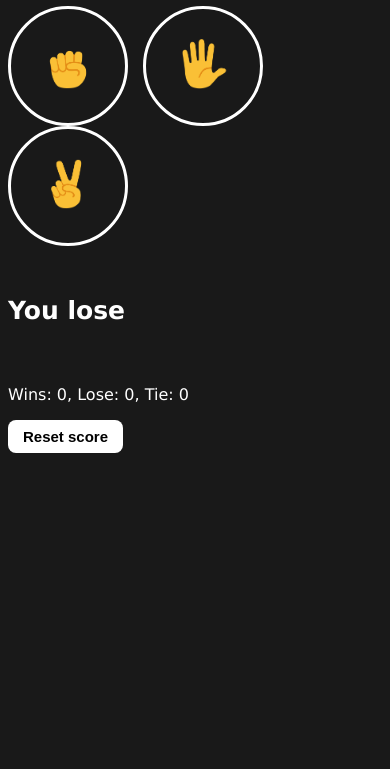
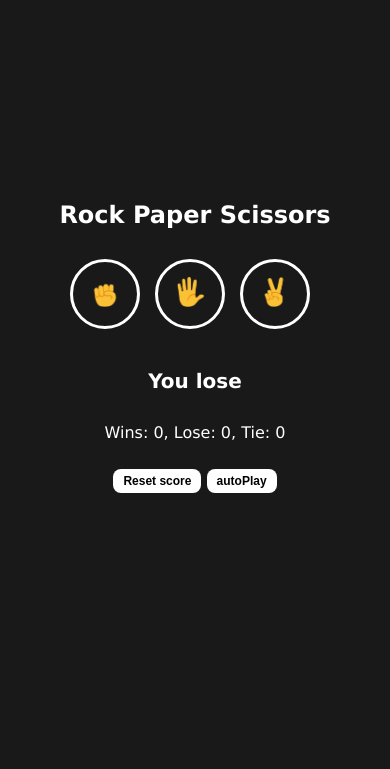
Before and after one commit to AveshBakhed/Rock-paper-Scissors-game, a plain HTML site: page index.html in a window 390 px wide. Shown: the part 75-844 px from the top of the page. Drawn offline with Linux system fonts and the light colour scheme.

Commit message:
my final

```diff
--- a/index.html
+++ b/index.html
@@ -7,10 +7,13 @@
     <link rel="stylesheet" href="styles.css">
   </head>
   <body>
+    <div class="conatiner">
       <h1>Rock Paper Scissors</h1>
+        <div class="choose-options">
           <button onclick=" playGame('Rock')" class="move-buttons"><img src="imgs/Rock-emoji.png" class="move-icons"></button>
           <button onclick=" playGame('Paper')" class="move-buttons"><img src="imgs/Paper-emoji.png" class="move-icons"></button>
           <button onclick=" playGame('Sissors')" class="move-buttons"><img src="imgs/Sissors-emoji.png" class="move-icons"></button>
+        </div>
       <p class="js-result result">You lose</p>
       <p class="js-moves move"></p>
       <p class="js-score score"></p>
@@ -29,6 +32,9 @@
         Reset score
       </button>
 
+      <button class="auto-play-btn" onclick="autoPlay();">autoPlay</button>
+    </div>
+
     <script src="script.js"></script>
   </body>
 </html>
--- a/script.js
+++ b/script.js
@@ -6,6 +6,25 @@
       };
 
       updateScore();
+      let isAutoPlaying = false;
+      let IntervalId ;
+
+      function autoPlay(){
+        if(!isAutoPlaying){
+            IntervalId = setInterval(function(){
+            const playerMove = pickComputerMove();
+            playGame(playerMove);
+            },1000)
+            isAutoPlaying = true;
+        }else{
+          clearInterval(IntervalId);
+          isAutoPlaying = false;
+
+        }
+
+
+      }
+
 
       function playGame(playerMove) {
         const computerMove = pickComputerMove();
--- a/styles.css
+++ b/styles.css
@@ -1,12 +1,48 @@
-body{
-    background-color: rgb(25, 25, 25);;
+* {
+    margin: 0;
+    padding: 0;
+    box-sizing: border-box;
+  }
+
+  body {
+    background-color: rgb(25, 25, 25);
     color: white;
     font-family: Verdana, Geneva, Tahoma, sans-serif;
+    display: flex;
+    justify-content: center;
+    align-items: center;
+    height: 100vh;
+    text-align: center;
   }
-  .move-icons{
+
+  .container {
+    display: flex;
+    flex-direction: column;
+    justify-content: center;
+    align-items: center;
+    padding: 20px;
+    border-radius: 10px;
+    background-color: rgba(0, 0, 0, 0.7);
+    box-shadow: 0 0 10px rgba(255, 255, 255, 0.2);
+  }
+
+  h1 {
+    margin-bottom: 30px;
+    font-size: 36px;
+  }
+
+  .choose-options {
+    display: flex;
+    justify-content: center;
+    gap: 20px;
+    margin-bottom: 40px;
+  }
+
+  .move-icons {
     width: 50px;
   }
-  .move-buttons{
+
+  .move-buttons {
     background-color: transparent;
     border: 3px solid white;
     width: 120px;
@@ -14,16 +50,27 @@ body{
     border-radius: 60px;
     margin-right: 10px;
     cursor: pointer;
+    transition: transform 0.2s ease;
   }
-  .result{
+
+  .move-buttons:hover {
+    transform: scale(1.1);
+  }
+
+  .result {
     font-size: 25px;
     font-weight: bold;
-    margin-top: 50px;
+    margin-top: 20px;
   }
-  .score{
-    margin-top: 60px;
+
+  .score {
+    margin-top: 30px;
   }
-  .reset-score-button{
+  p{
+    margin-top: 10%;
+  }
+  .reset-score-button,
+  .auto-play-btn {
     background-color: white;
     border: none;
     font-size: 15px;
@@ -31,4 +78,86 @@ body{
     cursor: pointer;
     border-radius: 8px;
     font-weight: bold;
+    transition: background-color 0.3s ease;
+    margin-top: 10%;
   }
+
+  .reset-score-button:hover {
+    background-color: #f1f1f1;
+  }
+
+  @media screen and (max-width: 768px) {
+    .container {
+      padding: 15px;
+    }
+
+    h1 {
+      font-size: 28px;
+    }
+
+    .choose-options {
+      gap: 10px;
+    }
+
+    .move-buttons {
+      width: 90px;
+      height: 90px;
+
+    }
+
+    .move-icons {
+      width: 40px;
+    }
+
+    .result {
+      font-size: 22px;
+    }
+
+    .score {
+      font-size: 18px;
+    }
+
+    .reset-score-button,
+    .auto-play-btn {
+      font-size: 14px;
+      padding: 6px 12px;
+    }
+  }
+
+  @media screen and (max-width: 480px) {
+    .container {
+      padding: 10px;
+    }
+
+    h1 {
+      font-size: 24px;
+    }
+
+    .choose-options {
+      gap: 5px;
+    }
+
+    .move-buttons {
+      width: 70px;
+      height: 70px;
+    }
+
+    .move-icons {
+      width: 30px;
+    }
+
+    .result {
+      font-size: 20px;
+    }
+
+    .score {
+      font-size: 16px;
+    }
+
+    .reset-score-button,
+    .auto-play-btn {
+      font-size: 12px;
+      padding: 5px 10px;
+    }
+
+  }
```
Also changed, not shown: 1 other file. Lines whose indentation alone changed are shown as unchanged.
